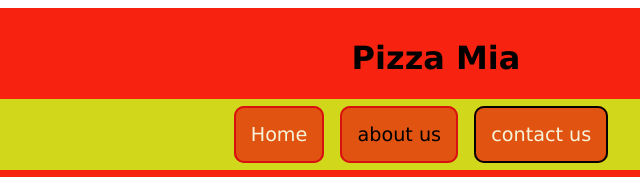
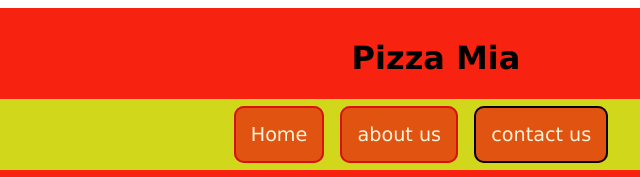
Before and after one commit to lucyt21/Project, a plain HTML site: page contact.html in a window 1280 px wide. Shown: the top 177 px of the page, 239-879 px from the left. Drawn offline with Linux system fonts and the light colour scheme.

Commit message:
Add files via upload

```diff
--- a/contact.html
+++ b/contact.html
@@ -22,7 +22,7 @@ Modifications:
             <nav>
                 <ul>
                     <li> <a href="index.html">Home</a></li>
-                    <li id="active>a href="about.html">about us</a></li>
+                    <li> <a href="about.html">about us</a></li>
                     <li id="active"><a href="contact.html">contact us</a></li>
                 </ul>
             </nav>
```
